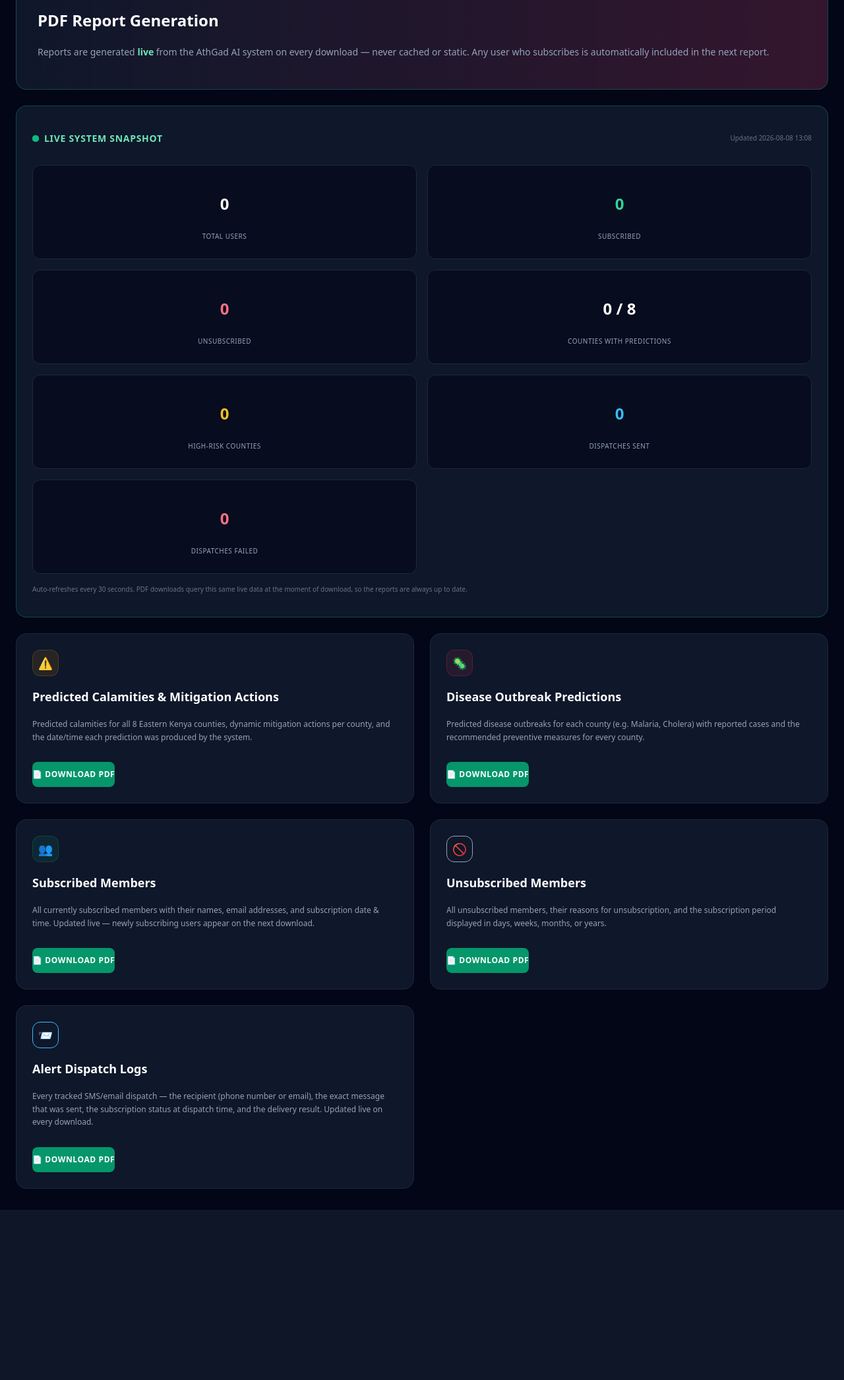
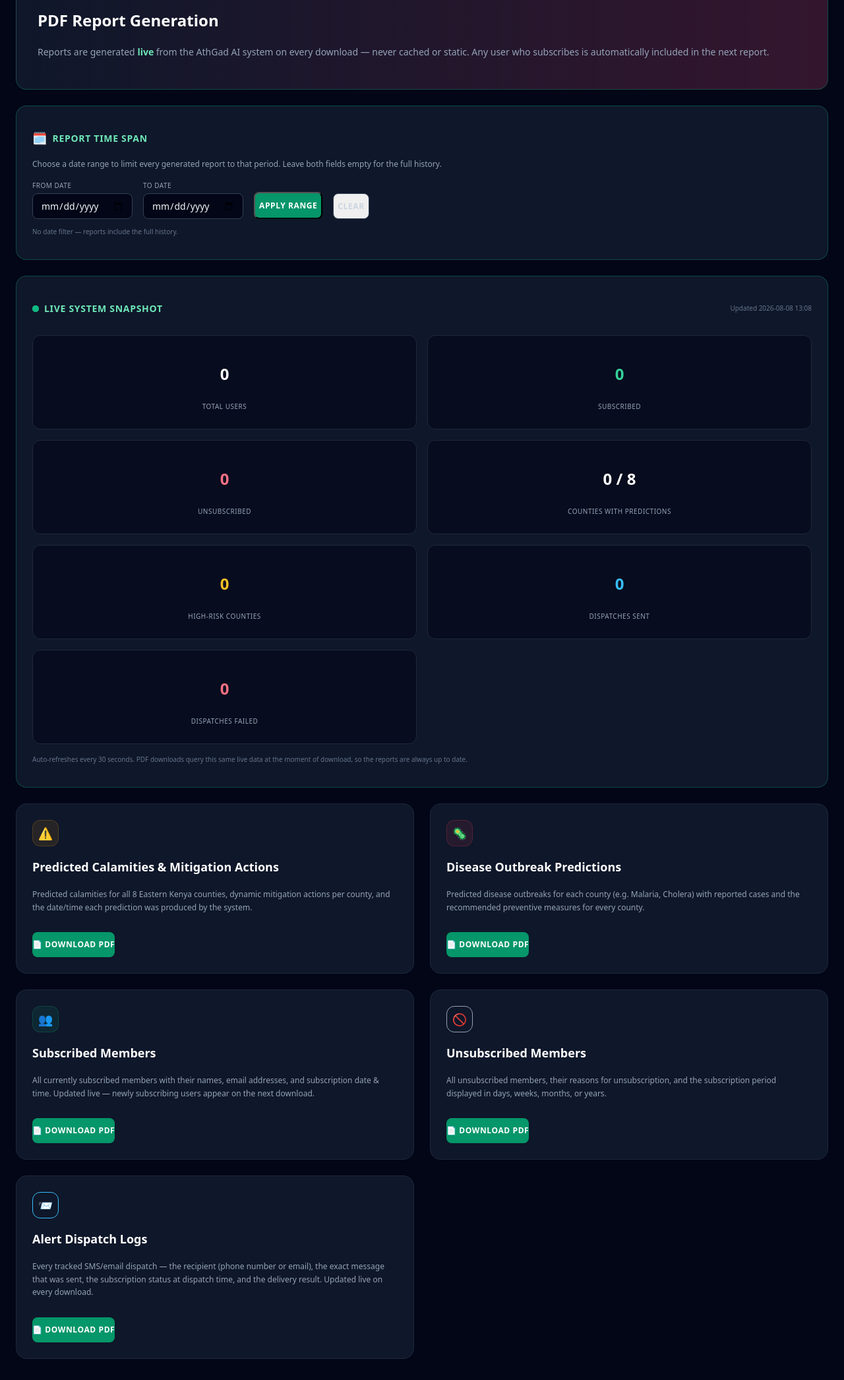
Before and after one commit to BOBITLMR145324/AthGad-ai, a Flask app: page /admin/reports in a window 1280 px wide. Shown: the part 251-2343 px from the top of the page at 66% size. Before the commit the page ends 2085 px from the top, so only its background shows below. Run offline with Flask 3, Linux system fonts and the light colour scheme; the visitor is signed in with stand-in values (Sample User, id 1); some libraries are stand-ins or nearby versions.

Commit message:
Add optional date-range filter to admin PDF report generation
- Add Report Time Span picker to the reports page; apply rewrites every
  download link with date_from/date_to and persists the range in the URL
- Validate date params in the PDF route (bad/reversed dates rejected)
- Filter all five report datasets by the inclusive range (risk records,
  health records, subscriptions, unsubscriptions, dispatch logs)
- Show the report period on the PDF cover, snapshot table, sections and
  footer; range the downloaded filename with the span

```diff
--- a/app.py
+++ b/app.py
@@ -1960,6 +1960,9 @@
     Only admins may access this endpoint (enforced by the decorator),
     and every download is recorded in the audit log. Rate-limited to
     prevent unbounded report generation.
+
+    Optional query params `date_from` and `date_to` (YYYY-MM-DD) restrict every
+    section of the report to records inside that inclusive time span.
     """
     allowed = {
         "predicted_calamities",
@@ -1974,12 +1977,35 @@
         flash("Unknown report type requested.", "error")
         return redirect(url_for('admin_reports'))
 
+    # Parse + validate the optional report time span (inclusive date range).
+    date_from_raw = request.args.get('date_from', '').strip()
+    date_to_raw = request.args.get('date_to', '').strip()
+    try:
+        date_from = datetime.strptime(date_from_raw, "%Y-%m-%d").date() if date_from_raw else None
+        date_to = datetime.strptime(date_to_raw, "%Y-%m-%d").date() if date_to_raw else None
+    except ValueError:
+        audit("admin_report", actor=session.get('user_email'),
+              target=report_type, outcome="invalid",
+              details={"reason": "bad_date_format"})
+        flash("Invalid date range. Dates must use the YYYY-MM-DD format.", "error")
+        return redirect(url_for('admin_reports'))
+    if date_from and date_to and date_from > date_to:
+        audit("admin_report", actor=session.get('user_email'),
+              target=report_type, outcome="invalid",
+              details={"reason": "from_after_to"})
+        flash("The start date cannot be after the end date.", "error")
+        return redirect(url_for('admin_reports'))
+
     try:
         engine = get_db_engine()
-        pdf_bytes = build_admin_report(engine, report_type)
+        pdf_bytes = build_admin_report(
+            engine, report_type, date_from=date_from, date_to=date_to,
+        )
 
         audit("admin_report", actor=session.get('user_email'),
-              target=report_type, outcome="generated")
+              target=report_type, outcome="generated",
+              details={"date_from": str(date_from) if date_from else None,
+                       "date_to": str(date_to) if date_to else None})
 
         filenames = {
             "predicted_calamities": "predicted_calamities_report.pdf",
@@ -1988,12 +2014,17 @@
             "unsubscribed_members": "unsubscribed_members_report.pdf",
             "alert_dispatch_logs": "alert_dispatch_logs_report.pdf",
         }
+        if date_from or date_to:
+            span = f"_{date_from or 'start'}_{date_to or 'today'}"
+            filename = filenames[report_type].replace(".pdf", f"{span}.pdf")
+        else:
+            filename = filenames[report_type]
         response = app.response_class(
             pdf_bytes,
             mimetype='application/pdf',
         )
         response.headers['Content-Disposition'] = (
-            f'attachment; filename={filenames[report_type]}'
+            f'attachment; filename={filename}'
         )
         # Always regenerate: never let browsers/ISPs serve a stale cached copy.
         response.headers['Cache-Control'] = 'no-store, no-cache, must-revalidate, max-age=0'
--- a/templates/admin/reports.html
+++ b/templates/admin/reports.html
@@ -99,6 +99,61 @@
           the AthGad AI system on every download — never cached or static. Any
           user who subscribes is automatically included in the next report.
         </p>
+      </div>
+
+      <!-- Report Time Span (optional date-range filter) -->
+      <div class="bg-slate-900 border border-emerald-500/30 rounded-2xl p-6">
+        <div class="flex items-center gap-2">
+          <span class="text-emerald-400 text-lg">🗓️</span>
+          <h3
+            class="text-sm font-bold text-emerald-300 uppercase tracking-wider"
+          >
+            Report Time Span
+          </h3>
+        </div>
+        <p class="text-xs text-slate-400 mt-1.5">
+          Choose a date range to limit every generated report to that period.
+          Leave both fields empty for the full history.
+        </p>
+        <div class="mt-4 flex flex-wrap items-end gap-4">
+          <div>
+            <label
+              class="block text-[10px] uppercase tracking-wider text-slate-400 mb-1"
+              >From Date</label
+            >
+            <input
+              type="date"
+              id="date-from"
+              class="bg-slate-950 border border-slate-700 rounded-lg px-3 py-2 text-sm text-slate-100 focus:outline-none focus:border-emerald-500 transition"
+            />
+          </div>
+          <div>
+            <label
+              class="block text-[10px] uppercase tracking-wider text-slate-400 mb-1"
+              >To Date</label
+            >
+            <input
+              type="date"
+              id="date-to"
+              class="bg-slate-950 border border-slate-700 rounded-lg px-3 py-2 text-sm text-slate-100 focus:outline-none focus:border-emerald-500 transition"
+            />
+          </div>
+          <button
+            type="button"
+            id="apply-range"
+            class="bg-emerald-600 hover:bg-emerald-500 text-white font-bold px-5 py-2.5 rounded-lg text-xs tracking-wider uppercase transition cursor-pointer"
+          >
+            Apply Range
+          </button>
+          <button
+            type="button"
+            id="clear-range"
+            class="border border-slate-700 hover:bg-slate-800 text-slate-300 font-bold px-5 py-2.5 rounded-lg text-xs tracking-wider uppercase transition cursor-pointer"
+          >
+            Clear
+          </button>
+        </div>
+        <p id="range-status" class="text-[10px] text-slate-500 mt-3"></p>
       </div>
 
       <!-- Live Report Snapshot (auto-refreshing) -->
@@ -208,7 +263,8 @@
           </div>
           <a
             href="/admin/reports/predicted_calamities/pdf"
-            class="inline-block bg-emerald-600 hover:bg-emerald-500 text-white font-bold px-5 py-2.5 rounded-lg text-xs tracking-wider uppercase transition no-underline"
+            data-report="/admin/reports/predicted_calamities/pdf"
+            class="pdf-link inline-block bg-emerald-600 hover:bg-emerald-500 text-white font-bold px-5 py-2.5 rounded-lg text-xs tracking-wider uppercase transition no-underline"
           >
             📄 Download PDF
           </a>
@@ -235,7 +291,8 @@
           </div>
           <a
             href="/admin/reports/disease_outbreaks/pdf"
-            class="inline-block bg-emerald-600 hover:bg-emerald-500 text-white font-bold px-5 py-2.5 rounded-lg text-xs tracking-wider uppercase transition no-underline"
+            data-report="/admin/reports/disease_outbreaks/pdf"
+            class="pdf-link inline-block bg-emerald-600 hover:bg-emerald-500 text-white font-bold px-5 py-2.5 rounded-lg text-xs tracking-wider uppercase transition no-underline"
           >
             📄 Download PDF
           </a>
@@ -260,7 +317,8 @@
           </div>
           <a
             href="/admin/reports/subscribed_members/pdf"
-            class="inline-block bg-emerald-600 hover:bg-emerald-500 text-white font-bold px-5 py-2.5 rounded-lg text-xs tracking-wider uppercase transition no-underline"
+            data-report="/admin/reports/subscribed_members/pdf"
+            class="pdf-link inline-block bg-emerald-600 hover:bg-emerald-500 text-white font-bold px-5 py-2.5 rounded-lg text-xs tracking-wider uppercase transition no-underline"
           >
             📄 Download PDF
           </a>
@@ -285,7 +343,8 @@
           </div>
           <a
             href="/admin/reports/unsubscribed_members/pdf"
-            class="inline-block bg-emerald-600 hover:bg-emerald-500 text-white font-bold px-5 py-2.5 rounded-lg text-xs tracking-wider uppercase transition no-underline"
+            data-report="/admin/reports/unsubscribed_members/pdf"
+            class="pdf-link inline-block bg-emerald-600 hover:bg-emerald-500 text-white font-bold px-5 py-2.5 rounded-lg text-xs tracking-wider uppercase transition no-underline"
           >
             📄 Download PDF
           </a>
@@ -311,7 +370,8 @@
           </div>
           <a
             href="/admin/reports/alert_dispatch_logs/pdf"
-            class="inline-block bg-emerald-600 hover:bg-emerald-500 text-white font-bold px-5 py-2.5 rounded-lg text-xs tracking-wider uppercase transition no-underline"
+            data-report="/admin/reports/alert_dispatch_logs/pdf"
+            class="pdf-link inline-block bg-emerald-600 hover:bg-emerald-500 text-white font-bold px-5 py-2.5 rounded-lg text-xs tracking-wider uppercase transition no-underline"
           >
             📄 Download PDF
           </a>
@@ -349,9 +409,55 @@
             if (upd) upd.textContent = "Snapshot unavailable";
           });
       }
+
+      // Report time span: apply the selected date range to every download link.
+      function applyRange() {
+        var from = document.getElementById("date-from").value;
+        var to = document.getElementById("date-to").value;
+        if (from && to && from > to) {
+          alert("Start date cannot be after the end date.");
+          return;
+        }
+        document.querySelectorAll(".pdf-link").forEach(function (link) {
+          var url = new URL(link.getAttribute("data-report"), window.location.origin);
+          url.searchParams.delete("date_from");
+          url.searchParams.delete("date_to");
+          if (from) url.searchParams.set("date_from", from);
+          if (to) url.searchParams.set("date_to", to);
+          link.href = url.pathname + url.search;
+        });
+        var status = document.getElementById("range-status");
+        if (from || to) {
+          status.textContent =
+            "Reports will be limited to " + (from || "earliest") +
+            " \u2192 " + (to || "today") + ".";
+        } else {
+          status.textContent = "No date filter \u2014 reports include the full history.";
+        }
+        var url = new URL(window.location.href);
+        url.search = "";
+        if (from) url.searchParams.set("date_from", from);
+        if (to) url.searchParams.set("date_to", to);
+        history.replaceState({}, "", url.toString());
+      }
+
+      function initRange() {
+        var params = new URLSearchParams(window.location.search);
+        document.getElementById("date-from").value = params.get("date_from") || "";
+        document.getElementById("date-to").value = params.get("date_to") || "";
+        applyRange();
+      }
+
       document.addEventListener("DOMContentLoaded", function () {
         loadReportSnapshot();
         setInterval(loadReportSnapshot, 30000);
+        document.getElementById("apply-range").addEventListener("click", applyRange);
+        document.getElementById("clear-range").addEventListener("click", function () {
+          document.getElementById("date-from").value = "";
+          document.getElementById("date-to").value = "";
+          applyRange();
+        });
+        initRange();
       });
     </script>
   </body>
```
Also changed, not shown: core/admin_reports.py (+59 -22 lines), services/pdf_report_service.py (+54 -21 lines).
